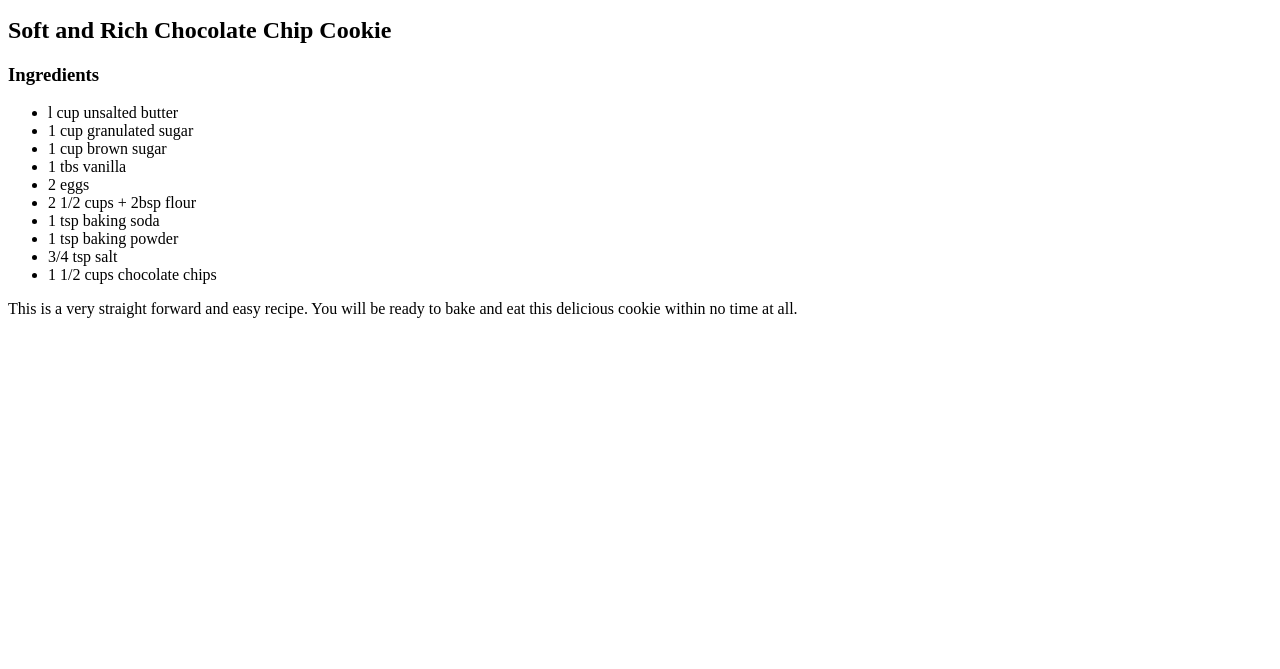
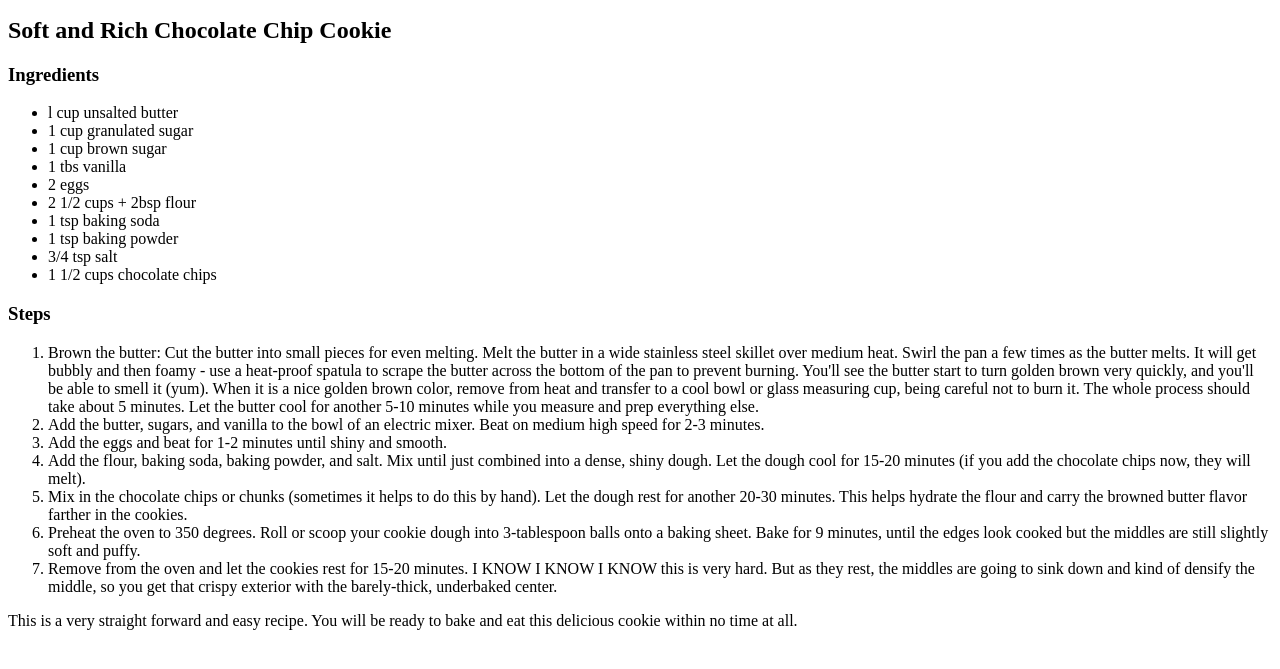
Before and after one commit to Blumarcs/odin-recipes, a plain HTML site: page recipes/chocolate-chip-cookie.html in a window 1280 px wide. Shown: the part 101-770 px from the top of the page. Drawn offline with Linux system fonts and the light colour scheme.

Commit message:
finish ordered list

```diff
--- a/recipes/chocolate-chip-cookie.html
+++ b/recipes/chocolate-chip-cookie.html
@@ -21,7 +21,16 @@
             <li>3/4 tsp salt</li>
             <li>1 1/2 cups chocolate chips</li>
         </ul>
-
+        <h3>Steps</h3>
+        <ol>
+            <li>Brown the butter: Cut the butter into small pieces for even melting. Melt the butter in a wide stainless steel skillet over medium heat. Swirl the pan a few times as the butter melts. It will get bubbly and then foamy - use a heat-proof spatula to scrape the butter across the bottom of the pan to prevent burning. You'll see the butter start to turn golden brown very quickly, and you'll be able to smell it (yum). When it is a nice golden brown color, remove from heat and transfer to a cool bowl or glass measuring cup, being careful not to burn it. The whole process should take about 5 minutes. Let the butter cool for another 5-10 minutes while you measure and prep everything else.</li>
+            <li>Add the butter, sugars, and vanilla to the bowl of an electric mixer. Beat on medium high speed for 2-3 minutes.</li>
+            <li>Add the eggs and beat for 1-2 minutes until shiny and smooth.</li>
+            <li>Add the flour, baking soda, baking powder, and salt. Mix until just combined into a dense, shiny dough. Let the dough cool for 15-20 minutes (if you add the chocolate chips now, they will melt).</li>
+            <li>Mix in the chocolate chips or chunks (sometimes it helps to do this by hand). Let the dough rest for another 20-30 minutes. This helps hydrate the flour and carry the browned butter flavor farther in the cookies.</li>
+            <li>Preheat the oven to 350 degrees. Roll or scoop your cookie dough into 3-tablespoon balls onto a baking sheet. Bake for 9 minutes, until the edges look cooked but the middles are still slightly soft and puffy.</li>
+            <li>Remove from the oven and let the cookies rest for 15-20 minutes. I KNOW I KNOW I KNOW this is very hard. But as they rest, the middles are going to sink down and kind of densify the middle, so you get that crispy exterior with the barely-thick, underbaked center.</li>
+        </ol>
         <p>This is a very straight forward and easy recipe. You will be ready to bake and eat this delicious cookie within no time at all.</p>
     </body>
 </html>
```
